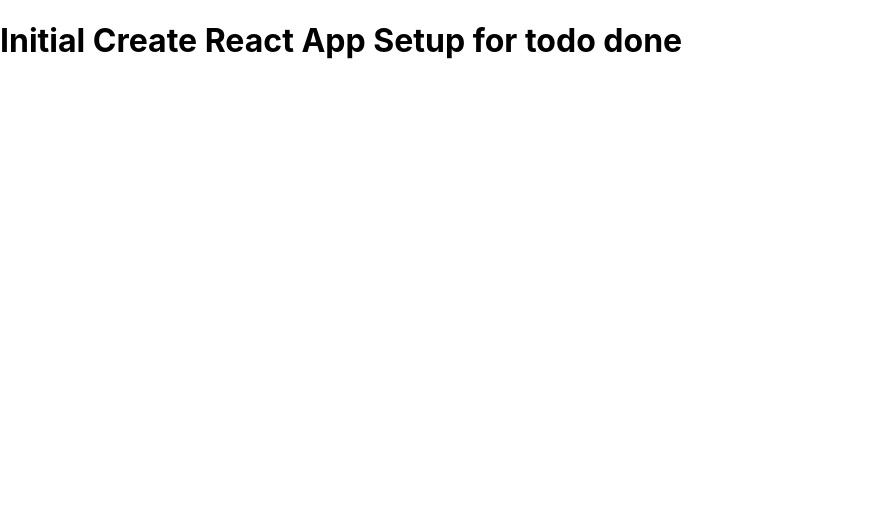
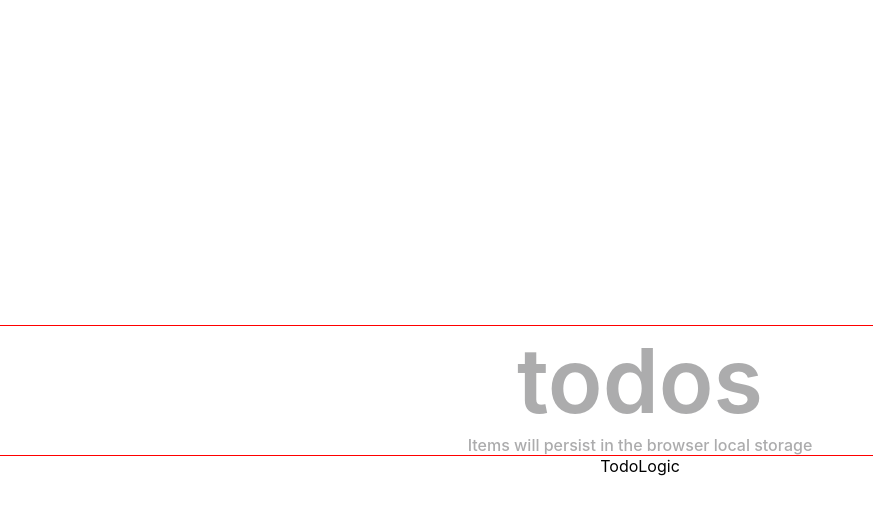
Before and after one commit to porag-m06/React-todo, a React (Create React App) app: page / in a window 1280 px wide. Shown: the top 514 px of the page, without its empty margins (0-873 px from the left). Built offline with nearby package versions, Linux system fonts and the light colour scheme.

Commit message:
todo header done

```diff
--- a/src/App.css
+++ b/src/App.css
@@ -0,0 +1,7 @@
+.App {
+    display: flex;
+    flex-direction: column;
+    align-items: center;
+    justify-content: center;
+    min-height: 100vh;
+}
--- a/src/App.js
+++ b/src/App.js
@@ -1,9 +1,12 @@
 import './App.css';
+import Header from "./components/Header";
+import TodoLogic from './components/TodoLogic';
 
 function App() {
   return (
     <div className="App">
-      <h1>Initial Create React App Setup for todo done</h1>
+      <Header/>
+      <TodoLogic/>
     </div>
   );
 }
--- /dev/null
+++ b/src/components/Header.css
@@ -0,0 +1,21 @@
+.header {
+    border: 1px solid red;
+    width: 100%;
+}
+
+.header h1 {
+    font-size: 90px;
+    font-weight: 600;
+    text-align: center;
+    color:#acacad;
+    margin: 0;
+    padding: 0;
+}
+
+.header p {
+    text-align: center;
+    color:#acacad;
+    font-weight: 500;
+    margin: 0;
+    padding: 0;
+}
--- /dev/null
+++ b/src/components/Header.jsx
@@ -0,0 +1,13 @@
+import React from 'react';
+import './Header.css'
+
+function Header() {
+  return (
+    <div className="header">
+        <h1>todos</h1>
+        <p>Items will persist in the browser local storage</p>
+    </div>
+  )
+}
+
+export default Header
--- /dev/null
+++ b/src/components/TodoLogic.jsx
@@ -0,0 +1,9 @@
+import React from 'react'
+
+function TodoLogic() {
+  return (
+    <div>TodoLogic</div>
+  )
+}
+
+export default TodoLogic
--- a/src/index.css
+++ b/src/index.css
@@ -1,4 +1,5 @@
 body {
   margin: 0;
   font-family: -apple-system, BlinkMacSystemFont, 'Segoe UI', 'Roboto', 'Oxygen', 'Ubuntu', 'Cantarell', 'Fira Sans', 'Droid Sans', 'Helvetica Neue', sans-serif;
+  overflow-x: hidden;
 }
```
